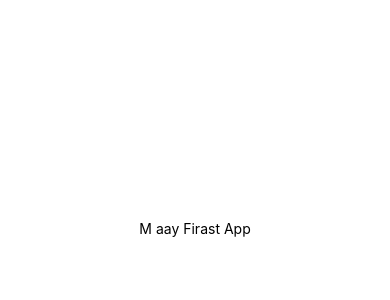
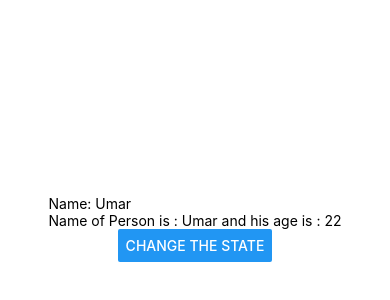
Before and after one commit to UmarAsif737/React-Native-Todo-App, a React Native app: screen / in a window 390 px wide. Shown: the part 194-494 px from the top of the page. Built offline with nearby package versions, Linux system fonts and the light colour scheme.

Commit message:
useState used

```diff
--- a/App.js
+++ b/App.js
@@ -1,14 +1,27 @@
 import { StatusBar } from "expo-status-bar";
 import { useState } from "react";
-import { StyleSheet, Text, View } from "react-native";
+import { StyleSheet, Text, View, Button } from "react-native";
 
 export default function App() {
   const [name, setName] = useState("Umar");
-  const [person, setPerson] = useState();
+  const [person, setPerson] = useState({ name: name, age: 22 });
+  const changeState = () => {
+    setName("Haseeb");
+    setPerson({ name: name, age: 24 });
+  };
   return (
     <View style={styles.container}>
-      <Text>M aay Firast App</Text>
+      <View>
+        <Text style={styles.text}>Name: {name}</Text>
+        <Text>
+          Name of Person is : {person.name} and his age is : {person.age}
+        </Text>
+      </View>
       <StatusBar style="auto" />
+
+      <View>
+        <Button title="Change the State" onPress={changeState} />
+      </View>
     </View>
   );
 }
```
